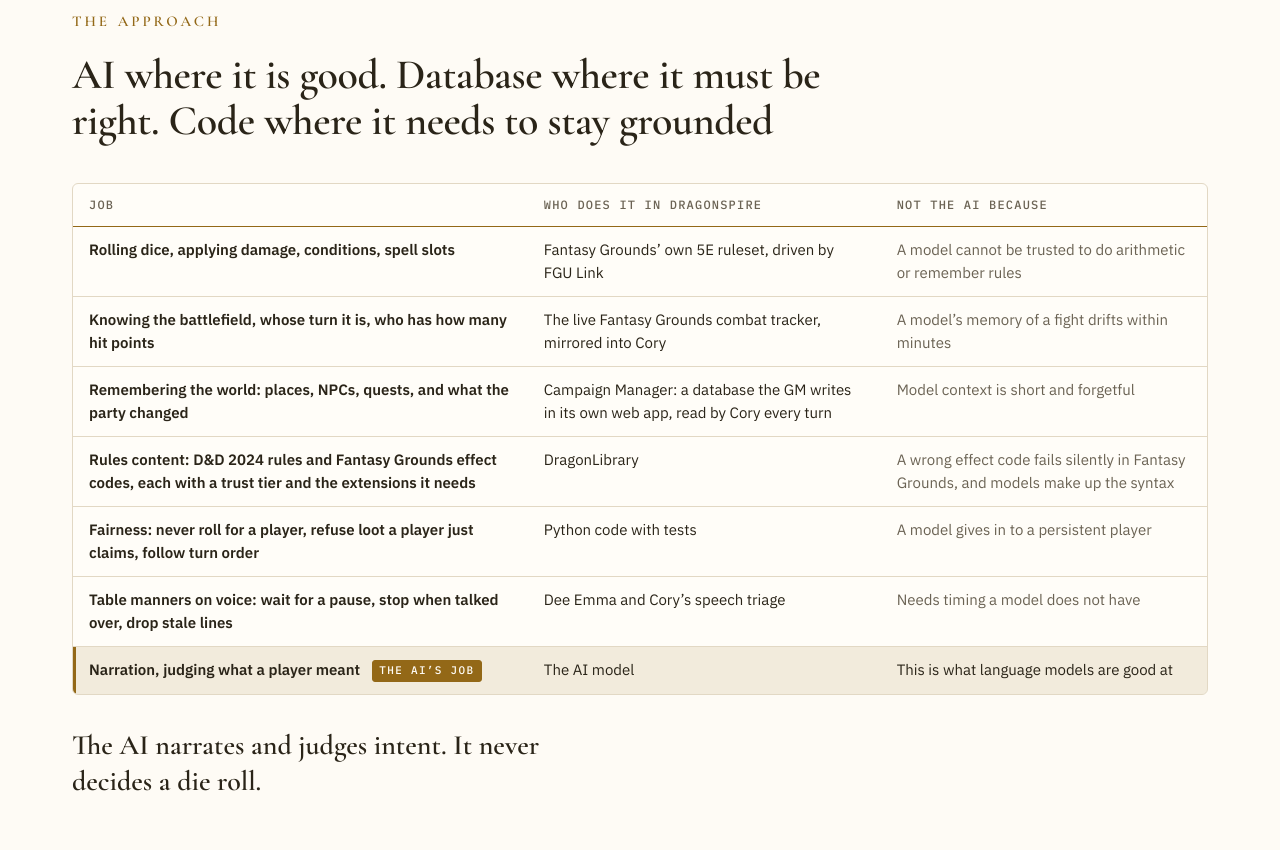
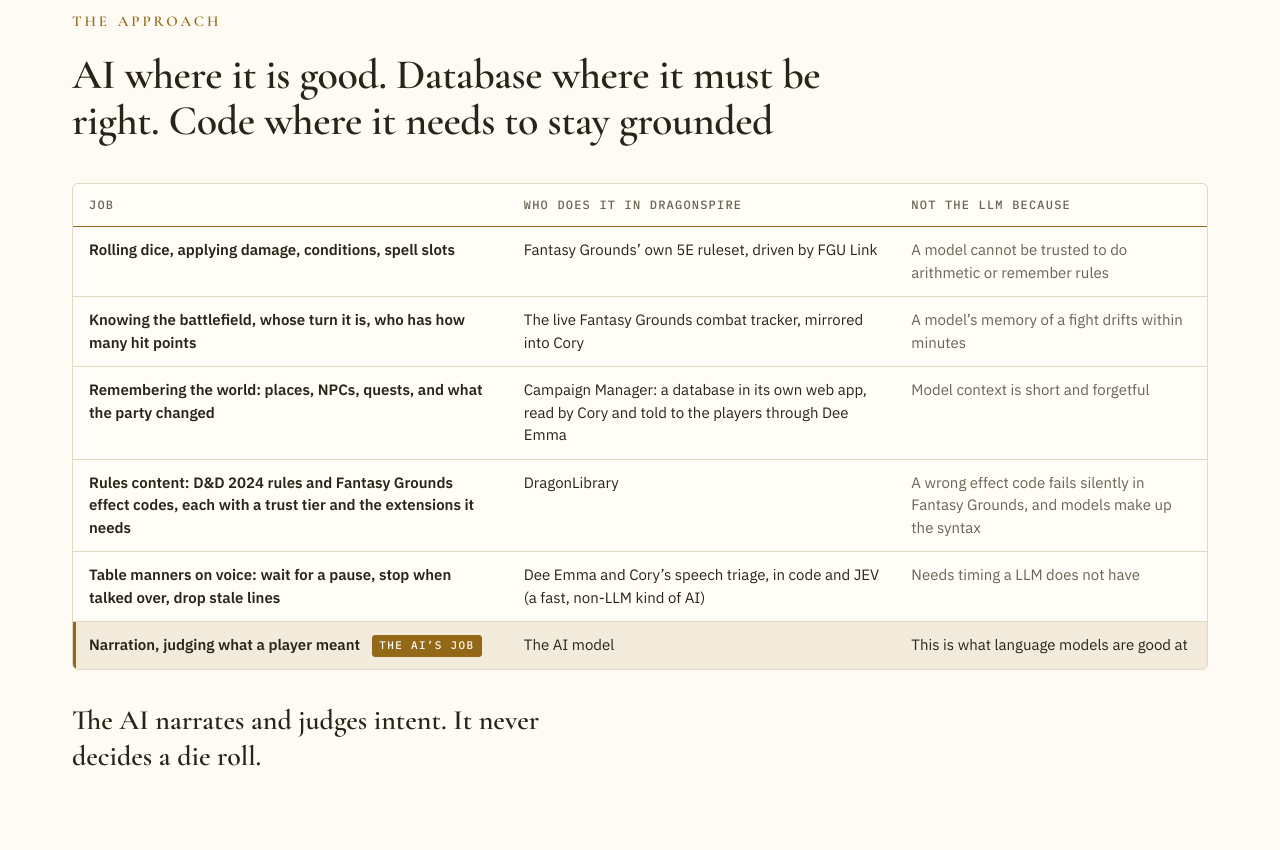
Before and after one commit to beanpotphotos/dragonspireinteractive.com, a plain HTML site: page index.html in a window 1280 px wide. Shown: the part 2590-3440 px from the top of the page. Drawn offline with nearby package versions, Linux system fonts and the light colour scheme.

Commit message:
Approach table copy edits; drop Fairness row
Co-Authored-By: Claude Sonnet 5.5 <noreply@anthropic.com>

```diff
--- a/index.html
+++ b/index.html
@@ -230,43 +230,38 @@
       <div class="table-wrap co-table">
         <table class="compare">
           <thead>
-            <tr><th scope="col">Job</th><th scope="col">Who does it in DragonSpire</th><th scope="col">Not the AI because</th></tr>
+            <tr><th scope="col">Job</th><th scope="col">Who does it in DragonSpire</th><th scope="col">Not the LLM because</th></tr>
           </thead>
           <tbody>
             <tr>
               <th scope="row">Rolling dice, applying damage, conditions, spell slots</th>
               <td data-label="Who does it in DragonSpire">Fantasy Grounds’ own 5E ruleset, driven by FGU Link</td>
-              <td data-label="Not the AI because">A model cannot be trusted to do arithmetic or remember rules</td>
+              <td data-label="Not the LLM because">A model cannot be trusted to do arithmetic or remember rules</td>
             </tr>
             <tr>
               <th scope="row">Knowing the battlefield, whose turn it is, who has how many hit points</th>
               <td data-label="Who does it in DragonSpire">The live Fantasy Grounds combat tracker, mirrored into Cory</td>
-              <td data-label="Not the AI because">A model’s memory of a fight drifts within minutes</td>
+              <td data-label="Not the LLM because">A model’s memory of a fight drifts within minutes</td>
             </tr>
             <tr>
               <th scope="row">Remembering the world: places, NPCs, quests, and what the party changed</th>
-              <td data-label="Who does it in DragonSpire">Campaign Manager: a database the GM writes in its own web app, read by Cory every turn</td>
-              <td data-label="Not the AI because">Model context is short and forgetful</td>
+              <td data-label="Who does it in DragonSpire">Campaign Manager: a database in its own web app, read by Cory and told to the players through Dee Emma</td>
+              <td data-label="Not the LLM because">Model context is short and forgetful</td>
             </tr>
             <tr>
               <th scope="row">Rules content: D&amp;D 2024 rules and Fantasy Grounds effect codes, each with a trust tier and the extensions it needs</th>
               <td data-label="Who does it in DragonSpire">DragonLibrary</td>
-              <td data-label="Not the AI because">A wrong effect code fails silently in Fantasy Grounds, and models make up the syntax</td>
-            </tr>
-            <tr>
-              <th scope="row">Fairness: never roll for a player, refuse loot a player just claims, follow turn order</th>
-              <td data-label="Who does it in DragonSpire">Python code with tests</td>
-              <td data-label="Not the AI because">A model gives in to a persistent player</td>
+              <td data-label="Not the LLM because">A wrong effect code fails silently in Fantasy Grounds, and models make up the syntax</td>
             </tr>
             <tr>
               <th scope="row">Table manners on voice: wait for a pause, stop when talked over, drop stale lines</th>
-              <td data-label="Who does it in DragonSpire">Dee Emma and Cory’s speech triage</td>
-              <td data-label="Not the AI because">Needs timing a model does not have</td>
+              <td data-label="Who does it in DragonSpire">Dee Emma and Cory’s speech triage, in code and JEV (a fast, non-LLM kind of AI)</td>
+              <td data-label="Not the LLM because">Needs timing a LLM does not have</td>
             </tr>
             <tr class="compare__hl">
               <th scope="row">Narration, judging what a player meant <span class="badge badge--ai co-ai-tag">The AI’s job</span></th>
               <td data-label="Who does it in DragonSpire">The AI model</td>
-              <td data-label="Not the AI because">This is what language models are good at</td>
+              <td data-label="Not the LLM because">This is what language models are good at</td>
             </tr>
           </tbody>
         </table>
```
